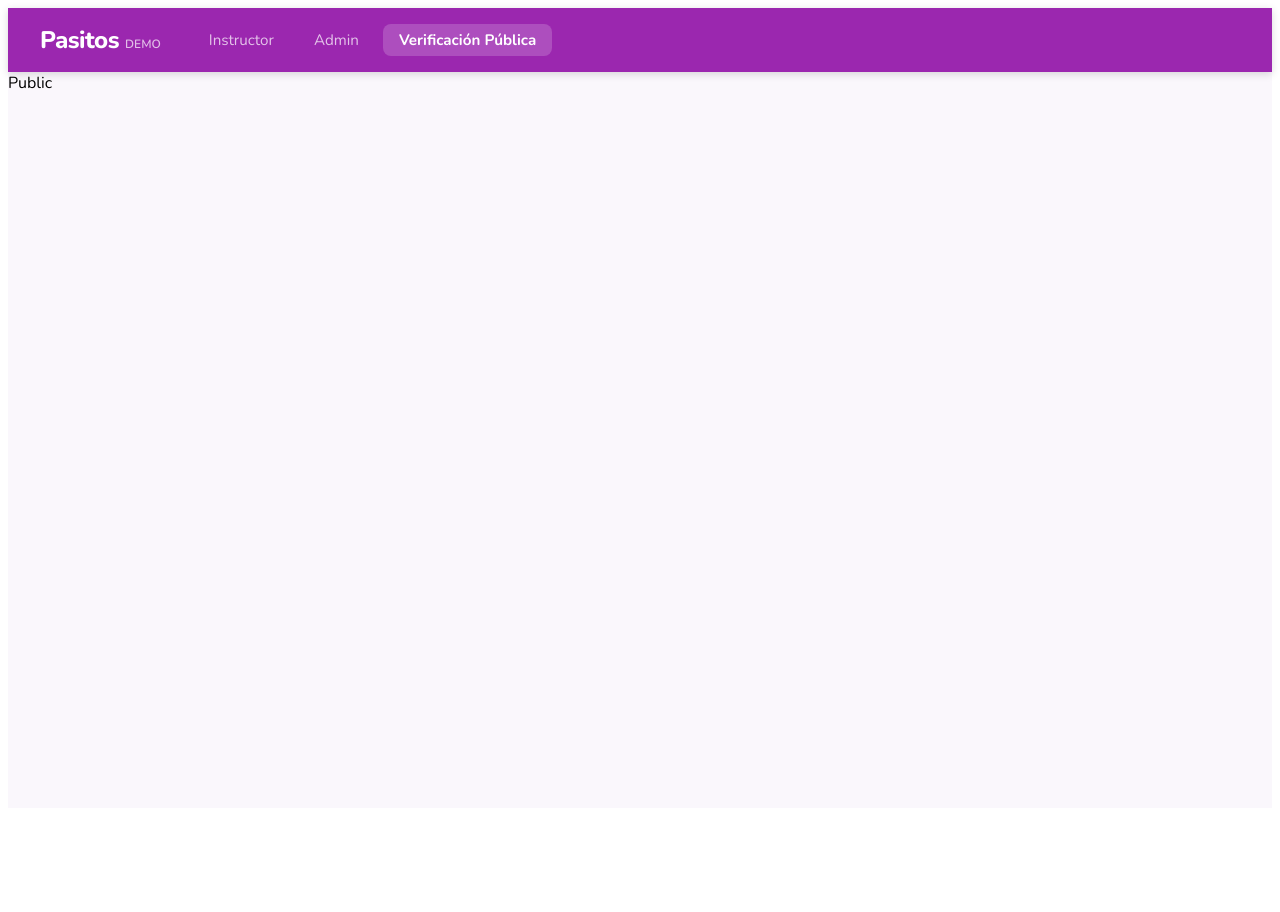
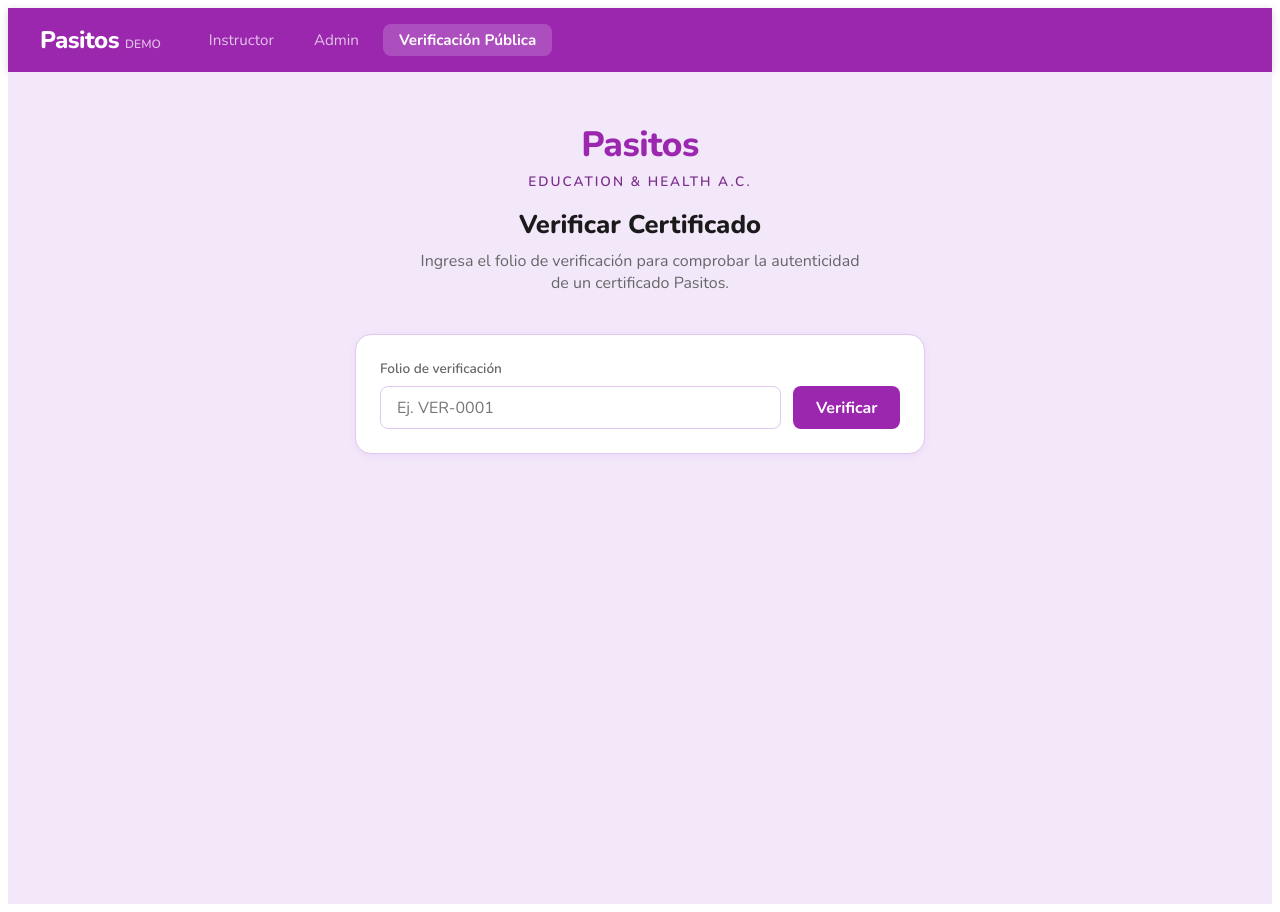
Before and after one commit to Emilio-Mtz-bit/Pasitos-Certificates, a React (Vite) app in the folder frontend/: page /public in a window 1280 px wide. Before the commit the page ends 816 px from the top, so only its background shows below. Built offline with nearby package versions, Linux system fonts and the light colour scheme.

Commit message:
feat: add public verify page with valid/invalid result display

```diff
--- a/frontend/src/pages/PublicVerify.jsx
+++ b/frontend/src/pages/PublicVerify.jsx
@@ -1 +1,123 @@
-export default function PublicVerify() { return <div>Public</div> }
+import { useState } from 'react'
+import * as api from '../api'
+import { colors, font, card, input, btn } from '../styles'
+
+const MENSAJES = {
+  certificado_no_encontrado: 'No encontramos ningún certificado con ese folio.',
+  certificado_revocado: 'Este certificado ha sido revocado por Pasitos Education & Health A.C.',
+  hash_no_coincide: 'Los datos de este certificado han sido alterados. No es válido.',
+  firma_invalida: 'La firma digital de este certificado no es válida.',
+}
+
+export default function PublicVerify() {
+  const [folio, setFolio] = useState('')
+  const [result, setResult] = useState(null)
+  const [loading, setLoading] = useState(false)
+  const [error, setError] = useState('')
+
+  async function handleVerify() {
+    if (!folio.trim()) return
+    setLoading(true); setError(''); setResult(null)
+    try {
+      const data = await api.verifyCertificate(folio.trim())
+      setResult(data)
+    } catch (e) {
+      setError('Error al conectar con el servidor. ¿Está corriendo el backend?')
+    } finally { setLoading(false) }
+  }
+
+  return (
+    <div style={{ minHeight: 'calc(100vh - 64px)', background: colors.light, display: 'flex', flexDirection: 'column', alignItems: 'center', justifyContent: 'flex-start', padding: '3rem 1rem' }}>
+
+      {/* Header */}
+      <div style={{ textAlign: 'center', marginBottom: '2.5rem' }}>
+        <div style={{ fontWeight: 800, fontSize: '2.2rem', color: colors.primary, fontFamily: font, letterSpacing: '-0.5px', marginBottom: 4 }}>
+          Pasitos
+        </div>
+        <div style={{ fontSize: '0.85rem', color: colors.dark, fontWeight: 600, letterSpacing: 2, textTransform: 'uppercase', marginBottom: '1rem' }}>
+          Education & Health A.C.
+        </div>
+        <h1 style={{ fontSize: '1.6rem', fontWeight: 800, color: colors.text, margin: '0 0 0.5rem' }}>
+          Verificar Certificado
+        </h1>
+        <p style={{ color: colors.textLight, margin: 0, fontSize: '1rem', maxWidth: 440 }}>
+          Ingresa el folio de verificación para comprobar la autenticidad de un certificado Pasitos.
+        </p>
+      </div>
+
+      {/* Buscador */}
+      <div style={{ ...card, width: '100%', maxWidth: 520, marginBottom: '2rem' }}>
+        <label style={{ fontSize: '0.85rem', fontWeight: 600, color: colors.textLight, display: 'block', marginBottom: 8 }}>
+          Folio de verificación
+        </label>
+        <div style={{ display: 'flex', gap: '0.75rem' }}>
+          <input
+            style={input}
+            placeholder="Ej. VER-0001"
+            value={folio}
+            onChange={e => setFolio(e.target.value.toUpperCase())}
+            onKeyDown={e => e.key === 'Enter' && handleVerify()}
+          />
+          <button style={{ ...btn.primary, whiteSpace: 'nowrap' }} onClick={handleVerify} disabled={loading}>
+            {loading ? '...' : 'Verificar'}
+          </button>
+        </div>
+        {error && <div style={{ color: colors.errorText, fontSize: '0.9rem', marginTop: '0.5rem' }}>{error}</div>}
+      </div>
+
+      {/* Resultado válido */}
+      {result?.valido && (
+        <div style={{ width: '100%', maxWidth: 520, borderRadius: 16, overflow: 'hidden', boxShadow: '0 4px 20px rgba(40,167,69,0.15)' }}>
+          <div style={{ background: '#28a745', padding: '1.5rem', textAlign: 'center' }}>
+            <div style={{ fontSize: '3rem', marginBottom: 4 }}>✓</div>
+            <div style={{ color: colors.white, fontWeight: 800, fontSize: '1.3rem' }}>Certificado Válido</div>
+            <div style={{ color: 'rgba(255,255,255,0.85)', fontSize: '0.9rem', marginTop: 4 }}>
+              Este certificado fue emitido por Pasitos Education & Health A.C. y es auténtico.
+            </div>
+          </div>
+          <div style={{ background: colors.white, padding: '1.5rem' }}>
+            <div style={{ display: 'grid', gap: '0.75rem' }}>
+              {[
+                ['Titular', result.certificado.nombre],
+                ['CURP', result.certificado.curp_parcial],
+                ['Curso', result.certificado.curso],
+                ['Duración', `${result.certificado.duracion_horas} horas`],
+                ['Calificación', result.certificado.calificacion_final],
+                ['Resultado', result.certificado.resultado === 'acreditado' ? '✓ Acreditado' : '✗ No acreditado'],
+                ['Fecha de emisión', result.certificado.fecha_emision],
+                ['No. Certificado', result.certificado.no_certificado],
+                ['Folio', result.certificado.folio_verificacion],
+              ].map(([label, value]) => (
+                <div key={label} style={{ display: 'flex', justifyContent: 'space-between', borderBottom: `1px solid ${colors.border}`, paddingBottom: '0.5rem' }}>
+                  <span style={{ color: colors.textLight, fontSize: '0.9rem' }}>{label}</span>
+                  <span style={{ fontWeight: 700, color: colors.text, fontSize: '0.9rem' }}>{value}</span>
+                </div>
+              ))}
+            </div>
+            <div style={{ marginTop: '1rem', padding: '0.75rem', background: colors.light, borderRadius: 8, fontSize: '0.8rem', color: colors.dark }}>
+              <strong>Verificación criptográfica:</strong> Hash SHA-256 ✓ · Firma GPG ✓
+            </div>
+          </div>
+        </div>
+      )}
+
+      {/* Resultado inválido */}
+      {result && !result.valido && (
+        <div style={{ width: '100%', maxWidth: 520, borderRadius: 16, overflow: 'hidden', boxShadow: '0 4px 20px rgba(220,53,69,0.15)' }}>
+          <div style={{ background: '#dc3545', padding: '1.5rem', textAlign: 'center' }}>
+            <div style={{ fontSize: '3rem', marginBottom: 4 }}>✗</div>
+            <div style={{ color: colors.white, fontWeight: 800, fontSize: '1.3rem' }}>Certificado No Válido</div>
+          </div>
+          <div style={{ background: colors.white, padding: '1.5rem', textAlign: 'center' }}>
+            <p style={{ color: colors.errorText, fontWeight: 600, fontSize: '1rem', margin: 0 }}>
+              {MENSAJES[result.razon] || result.mensaje || 'Este certificado no es válido.'}
+            </p>
+            <button style={{ ...btn.secondary, marginTop: '1rem' }} onClick={() => { setResult(null); setFolio('') }}>
+              Intentar con otro folio
+            </button>
+          </div>
+        </div>
+      )}
+    </div>
+  )
+}
```
